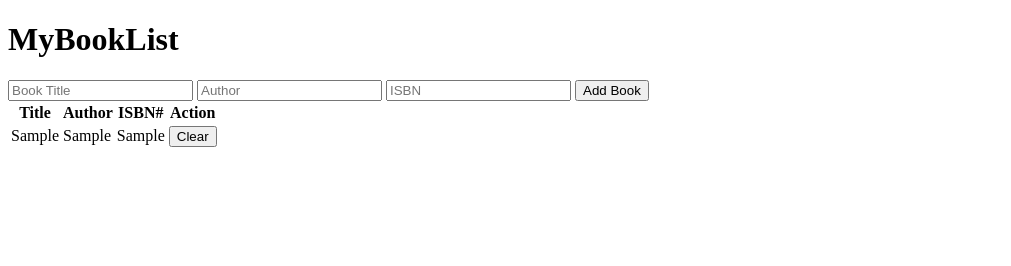
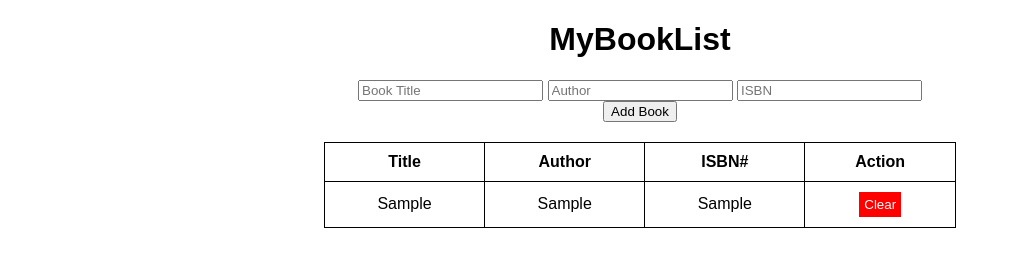
Before and after one commit to acciojob/book-list-sudhipkumar, a website: page main.html in a window 1280 px wide. Both pictures are taken after typing "Sample", "Sample", "Sample" into the empty fields and a click on the button "Add Book". Shown: the whole page, without its empty margins (0-1011 px from the left). Drawn offline with Linux system fonts and the light colour scheme.

Commit message:
created a submission

```diff
--- a/styles.css
+++ b/styles.css
@@ -1 +1,8 @@
 /*  your css code here. If applicable */
+ body { text-align: center; font-family: Arial, sans-serif; }
+        .container { width: 50%; margin: auto; }
+        .form-group { margin-bottom: 10px; }
+        .table { width: 100%; margin-top: 20px; border-collapse: collapse; }
+        .table, th, td { border: 1px solid black; padding: 10px; }
+        .table-striped tr:nth-child(even) { background-color: #f2f2f2; }
+        .delete { background-color: red; color: white; border: none; padding: 5px; cursor: pointer; }
```
